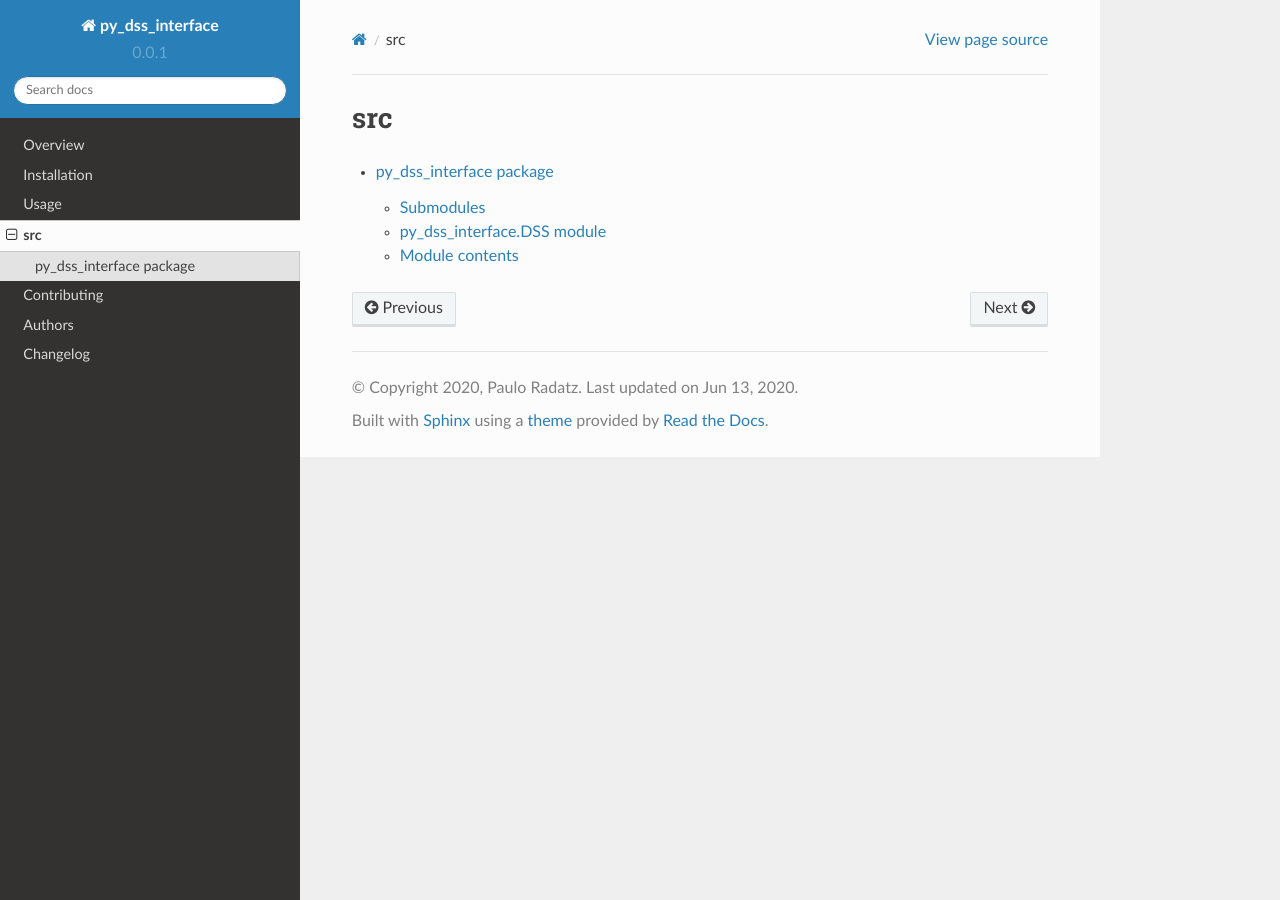
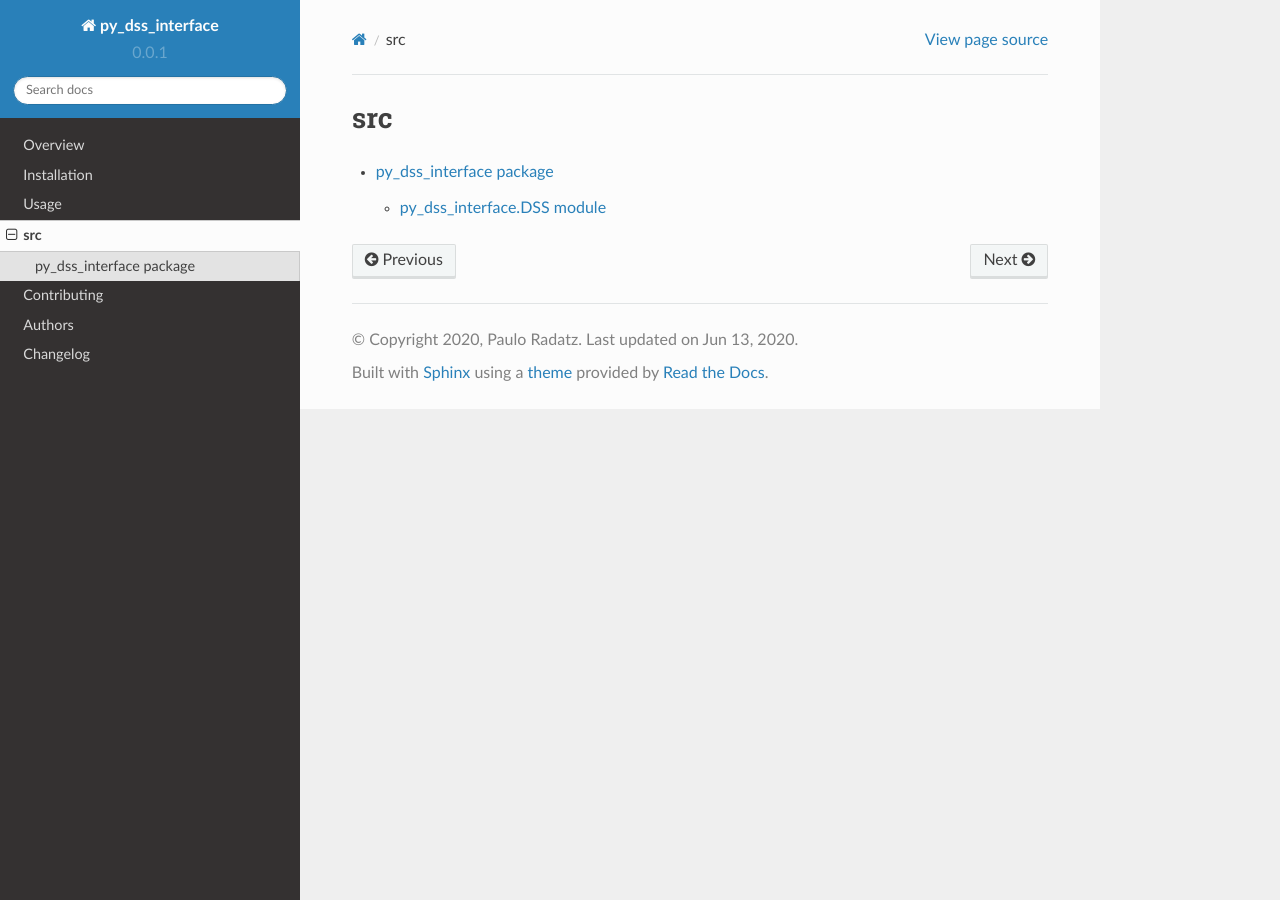
Before and after one commit to PauloRadatz/py_dss_interface, a Sphinx documentation site: the page built from docs/modules.rst, in a window 1280 px wide. Built offline with Sphinx 7.4.7 and the Read the Docs theme 2.0.0, drawn with Linux system fonts in a browser that asks for light colours; some of the changed lines change nothing that is shown.

```diff
--- a/docs/conf.py
+++ b/docs/conf.py
@@ -15,10 +15,9 @@
 import pathlib
 #sys.path.insert(0, os.path.abspath('..'))
 
-script_path = os.path.dirname(os.path.abspath(__file__))
-src_path = os.path.join(pathlib.Path(script_path).parent, "src", "py_dss_interface")
+sys.path.insert(0, os.path.abspath('./../..'))
 
-sys.path.insert(0, src_path)
+
 
 
 # -- Project information -----------------------------------------------------
--- a/docs/py_dss_interface.rst
+++ b/docs/py_dss_interface.rst
@@ -1,8 +1,5 @@
 py\_dss\_interface package
 ==========================
-
-Submodules
-----------
 
 py\_dss\_interface.DSS module
 -----------------------------
@@ -11,12 +8,3 @@
    :members:
    :undoc-members:
    :show-inheritance:
-
-
-Module contents
----------------
-
-.. automodule:: py_dss_interface
-   :members:
-   :undoc-members:
-   :show-inheritance:
```
